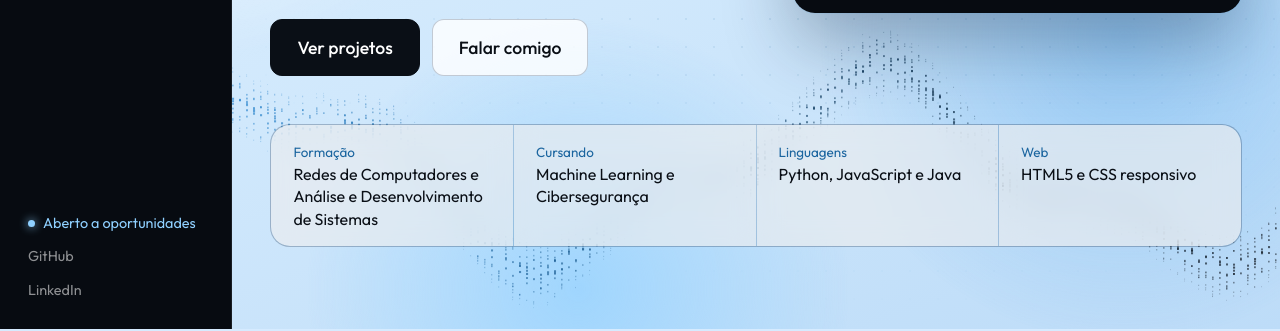
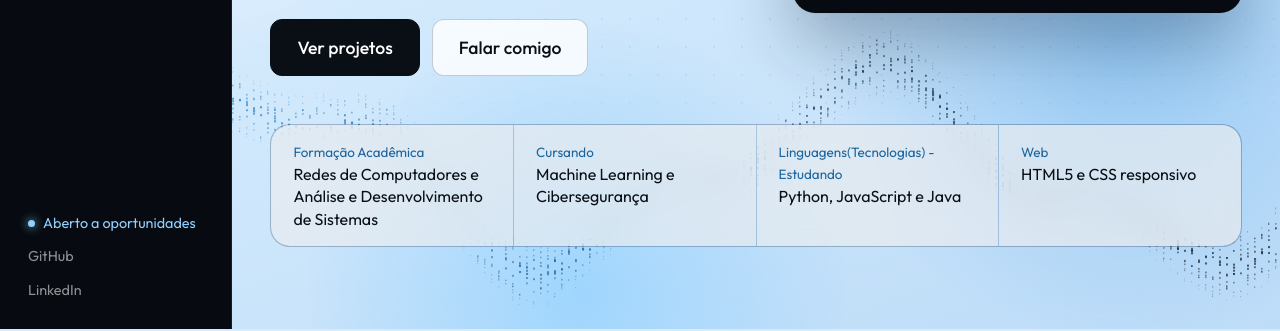
Before and after one commit to MGaldinoo/portf-lio-galddino.dev, a plain HTML site: page index.html in a window 1280 px wide. Shown: the part 471-802 px from the top of the page. Drawn offline with Linux system fonts and the light colour scheme.

Commit message:
Update academic qualifications and skills labels
ajustes

```diff
--- a/index.html
+++ b/index.html
@@ -49,9 +49,9 @@
         </div>
       </div>
       <ul class="facts">
-        <li><small>Formação</small><span>Redes de Computadores e Análise e Desenvolvimento de Sistemas</span></li>
+        <li><small>Formação Acadêmica</small><span>Redes de Computadores e Análise e Desenvolvimento de Sistemas</span></li>
         <li><small>Cursando</small><span>Machine Learning e Cibersegurança</span></li>
-        <li><small>Linguagens</small><span>Python, JavaScript e Java</span></li>
+        <li><small>Linguagens(Tecnologias) - Estudando</small><span>Python, JavaScript e Java</span></li>
         <li><small>Web</small><span>HTML5 e CSS responsivo</span></li>
       </ul>
     </div>
```
